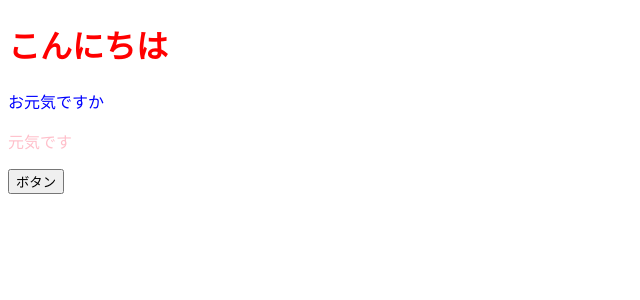
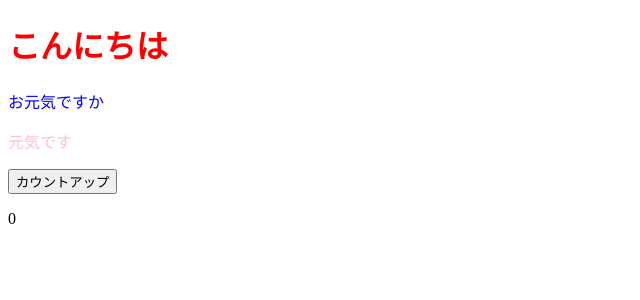
Before and after one commit to somura9/test-react, a React (Create React App) app: page / in a window 1280 px wide. Shown: the top 300 px of the page, without its empty margins (0-640 px from the left). Built offline with nearby package versions, Linux system fonts and the light colour scheme.

Commit message:
initial commit

```diff
--- a/src/App.jsx
+++ b/src/App.jsx
@@ -1,8 +1,12 @@
-import React from "react";
+import React, { useState } from "react";
 import ColorfulMessage from "./components/ColorfulMessage";
 
 const App = () => {
-  const onClickButton = () => alert();
+  const onClickCountUp = () => {
+    setNum(num + 1);
+  };
+  // ステートを変更させる変数、関数、初期値を定義
+  const [num, setNum] = useState(0);
 
   return (
     <>
@@ -13,7 +17,8 @@
       {/* propsを変えるだけで表示を変えられる　＝　使いまわせる */}
       <ColorfulMessage color="pink">元気です</ColorfulMessage>
 
-      <button onClick={onClickButton}>ボタン</button>
+      <button onClick={onClickCountUp}>カウントアップ</button>
+      <p>{num}</p>
     </>
   );
 };
```
